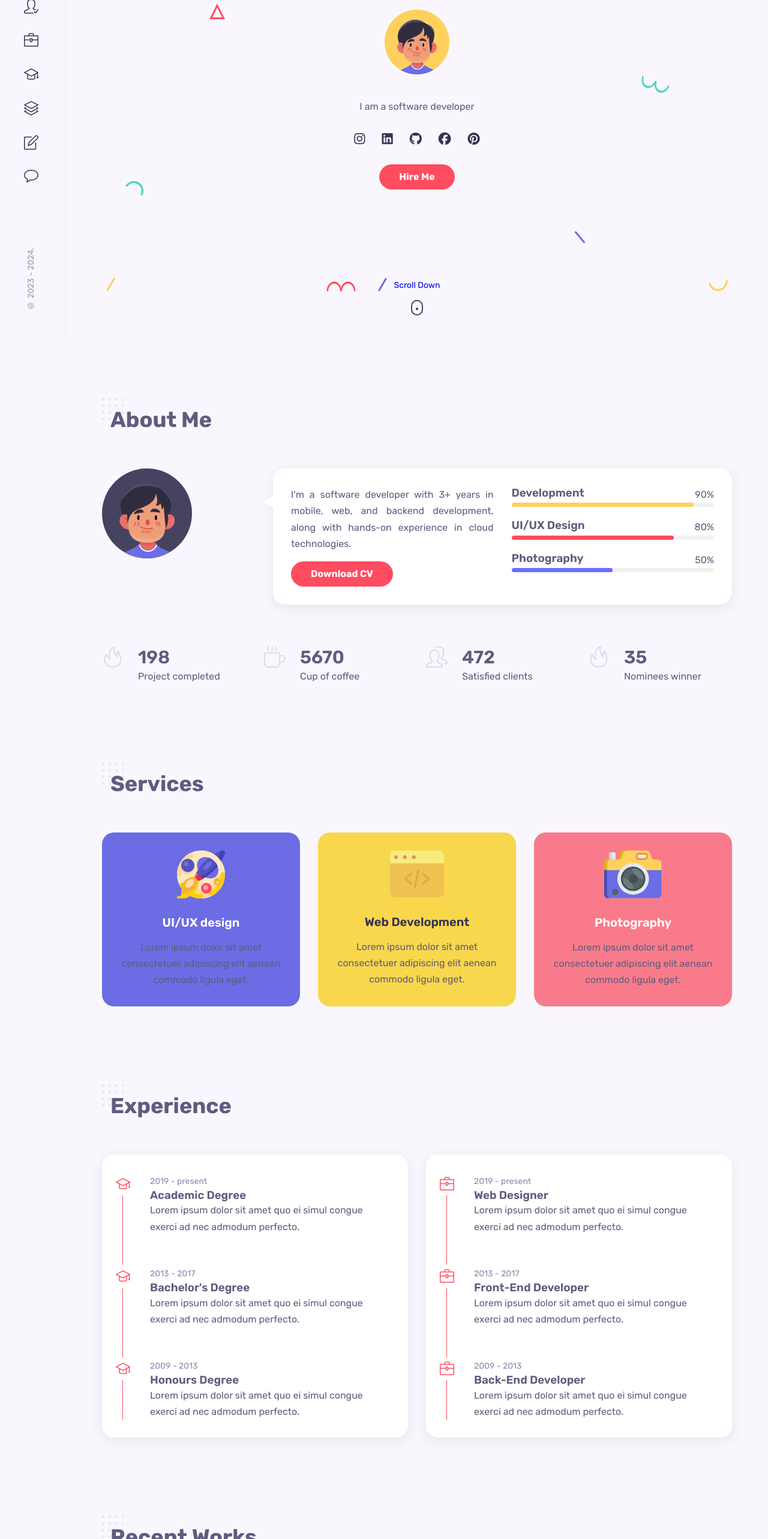
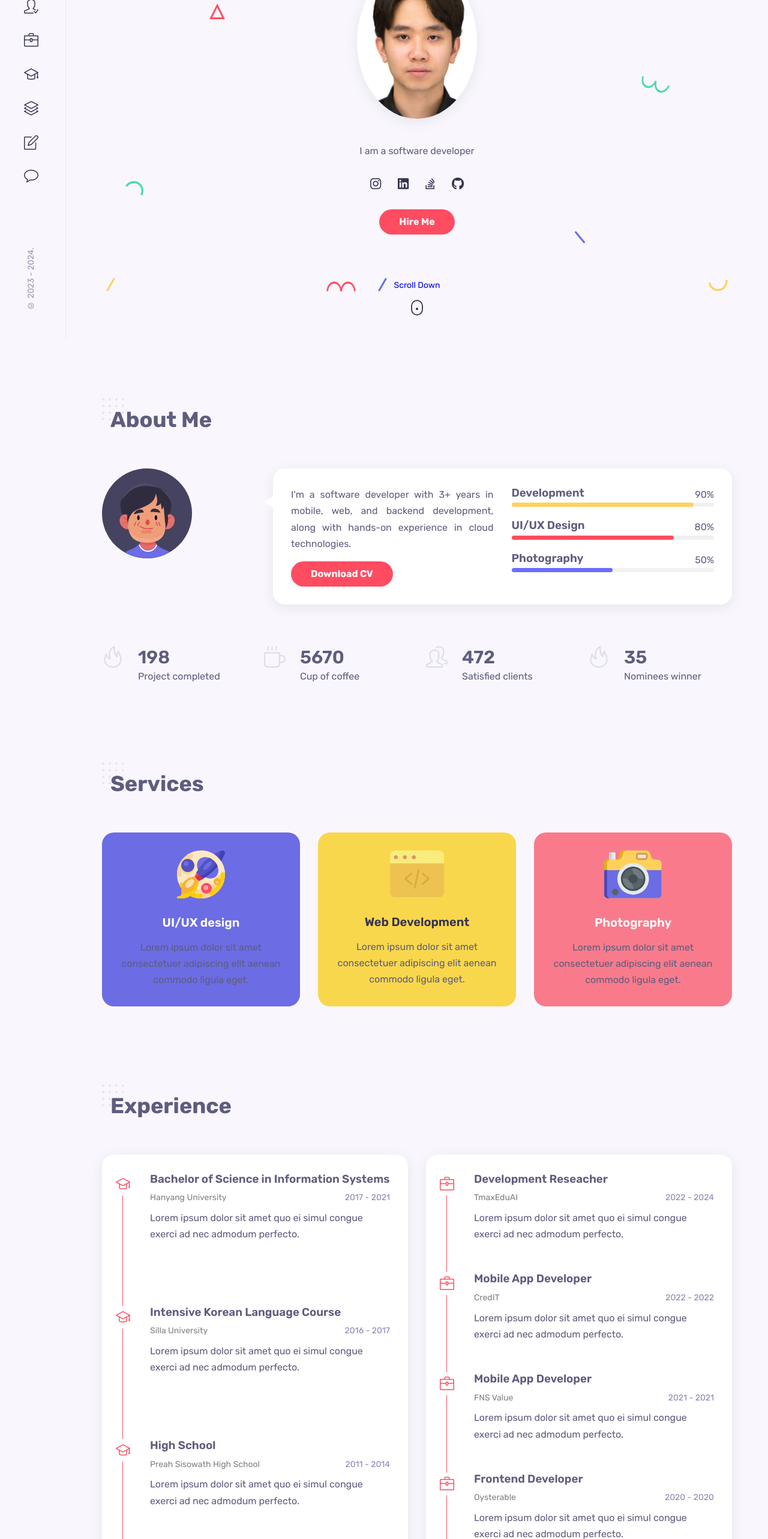
Before and after one commit to punreachrany/my-website, a React (Create React App) app: page / in a window 1280 px wide. Shown: the part 234-2800 px from the top of the page at 60% size. Built offline with nearby package versions, Linux system fonts and the light colour scheme.

Commit message:
[chore]: changed personal description

```diff
--- a/src/components/home/HeaderSocials.jsx
+++ b/src/components/home/HeaderSocials.jsx
@@ -7,21 +7,14 @@ const HeaderSocials = () => {
         <a href="https://www.instagram.com/bryan_rany/" className="home__social-link" target='_blank'>
             <i class="fa-brands fa-instagram"></i>
         </a>
-
         <a href="https://www.linkedin.com/in/punreach-rany-developer/" className="home__social-link" target='_blank'>
             <i class="fa-brands fa-linkedin"></i>
         </a>
-
+        <a href="https://stackoverflow.com/users/13942929/punreach-rany" className="home__social-link" target='_blank'>
+            <i class="fa-brands fa-stack-overflow"></i>
+        </a>
         <a href="https://github.com/punreachrany" className="home__social-link" target='_blank'>
             <i class="fa-brands fa-github"></i>
-        </a>
-
-        <a href="" className="home__social-link" target='_blank'>
-            <i class="fa-brands fa-facebook"></i>
-        </a>
-
-        <a href="" className="home__social-link" target='_blank'>
-            <i class="fa-brands fa-pinterest"></i>
         </a>
     </div>
   )
--- a/src/components/home/Home.jsx
+++ b/src/components/home/Home.jsx
@@ -1,6 +1,6 @@
 import React from "react";
 import "./home.css";
-import Me from "../../assets/avatar-1.svg";
+import Me from "../../assets/profile.jpg";
 import HeaderSocials from "./HeaderSocials";
 import ScrollDown from "./ScrollDown";
 import Shapes from "./Shapes";
--- a/src/components/home/home.css
+++ b/src/components/home/home.css
@@ -4,6 +4,7 @@
     display: flex;
     align-items: center;
     justify-content: center;
+    flex-direction: column; /* Align elements vertically */
 }
 
 .intro {
@@ -11,8 +12,17 @@
     text-align: center;
 }
 
+/* .home__img {
+    margin-bottom: 1.5rem;
+} */
+
 .home__img {
+    width: 200px;
+    /* height: 200px; */
+    border-radius: 50%;
+    object-fit: cover;   /* Crop the image to fit within the circle */
     margin-bottom: 1.5rem;
+    box-shadow: var(--shadow);
 }
 
 .home__name {
@@ -23,6 +33,8 @@
 
 .home__social {
     display: flex;
+    justify-content: center; /* Center horizontally */
+    align-items: center;     /* Center vertically */
     column-gap: 1.75rem;
     margin: 1.5rem 0;
 }
--- a/src/components/resume/Card.jsx
+++ b/src/components/resume/Card.jsx
@@ -4,8 +4,11 @@ const Card = (props) => {
   return (
     <div className="timeline__item">
         <i className={props.icon}></i>
-        <span className="timeline__date">{props.year}</span>
         <h3 className="time__title">{props.title}</h3>
+        <div className="timeline__header">
+          <span className="timeline__institution">{props.institution}</span>
+          <span className="timeline__date">{props.year}</span>
+        </div>
         <p className="timeline__text">{props.desc}</p>
     </div>
   )
--- a/src/components/resume/Data.jsx
+++ b/src/components/resume/Data.jsx
@@ -5,48 +5,63 @@ const Data = [
       id: 1,
       category: "education",
       icon: "icon-graduation",
-      year: "2019 - present",
-      title: "Academic Degree",
+      institution: "Hanyang University",
+      year: "2017 - 2021",
+      title: "Bachelor of Science in Information Systems",
       desc: "Lorem ipsum dolor sit amet quo ei simul congue exerci     ad nec admodum perfecto.",
     },
     {
       id: 2,
       category: "education",
       icon: "icon-graduation",
-      year: "2013 - 2017",
-      title: "Bachelor's Degree",
+      institution: "Silla University",
+      year: "2016 - 2017",
+      title: "Intensive Korean Language Course",
       desc: "Lorem ipsum dolor sit amet quo ei simul congue exerci     ad nec admodum perfecto.",
     },
     {
       id: 3,
       category: "education",
       icon: "icon-graduation",
-      year: "2009 - 2013",
-      title: "Honours Degree",
+      institution: "Preah Sisowath High School",
+      year: "2011 - 2014",
+      title: "High School",
       desc: "Lorem ipsum dolor sit amet quo ei simul congue exerci     ad nec admodum perfecto.",
     },
     {
       id: 4,
       category: "experience",
       icon: "icon-briefcase",
-      year: "2019 - present",
-      title: "Web Designer",
+      institution: "TmaxEduAI",
+      year: "2022 - 2024",
+      title: "Development Reseacher",
       desc: "Lorem ipsum dolor sit amet quo ei simul congue exerci     ad nec admodum perfecto.",
     },
     {
       id: 5,
       category: "experience",
       icon: "icon-briefcase",
-      year: "2013 - 2017",
-      title: "Front-End Developer",
+      institution: "CredIT",
+      year: "2022 - 2022",
+      title: "Mobile App Developer",
       desc: "Lorem ipsum dolor sit amet quo ei simul congue exerci     ad nec admodum perfecto.",
     },
     {
       id: 6,
       category: "experience",
       icon: "icon-briefcase",
-      year: "2009 - 2013",
-      title: "Back-End Developer",
+      institution: "FNS Value",
+      year: "2021 - 2021",
+      title: "Mobile App Developer",
+      desc: "Lorem ipsum dolor sit amet quo ei simul congue exerci     ad nec admodum perfecto.",
+    },
+    {
+      id: 7,
+      category: "experience",
+      icon: "icon-briefcase",
+      institution: "Oysterable",
+      year: "2020 - 2020",
+      title: "Frontend Developer",
       desc: "Lorem ipsum dolor sit amet quo ei simul congue exerci     ad nec admodum perfecto.",
     },
   ];
--- a/src/components/resume/Resume.jsx
+++ b/src/components/resume/Resume.jsx
@@ -17,6 +17,7 @@ export const Resume = () => {
                                 key={id}
                                 icon={val.icon}
                                 title={val.title}
+                                institution={val.institution}
                                 year={val.year}
                                 desc={val.desc}
                             />
@@ -33,6 +34,7 @@ export const Resume = () => {
                                 key={index}
                                 icon={val.icon}
                                 title={val.title}
+                                institution={val.institution}
                                 year={val.year}
                                 desc={val.desc}
                             />
--- a/src/components/resume/resume.css
+++ b/src/components/resume/resume.css
@@ -41,6 +41,19 @@
     padding:  0.4375rem 0;
     background-color: var(--container-color);
     padding: 0.4375rem 0 ;
+}
+
+.timeline__header {
+    display: flex;
+    justify-content: space-between; /* Push items to opposite ends */
+    align-items: center; /* Align vertically in the center */
+    padding-top: 0.5rem;
+    padding-bottom: 0.5rem;
+}
+
+.timeline__institution {
+    color: gray;
+    font-size: var(--small-font-size);
 }
 
 .timeline__date {
```
Also changed, not shown: src/assets/profile.jpg (added).
